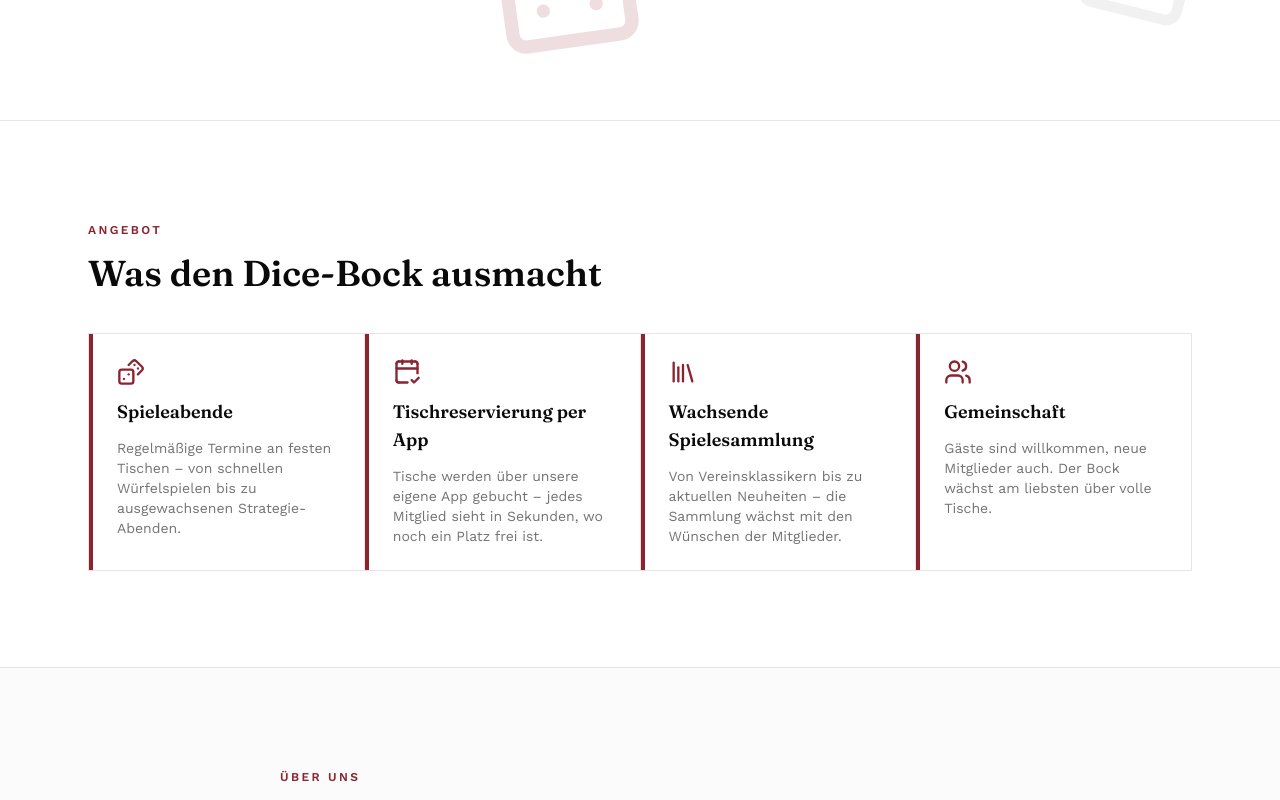
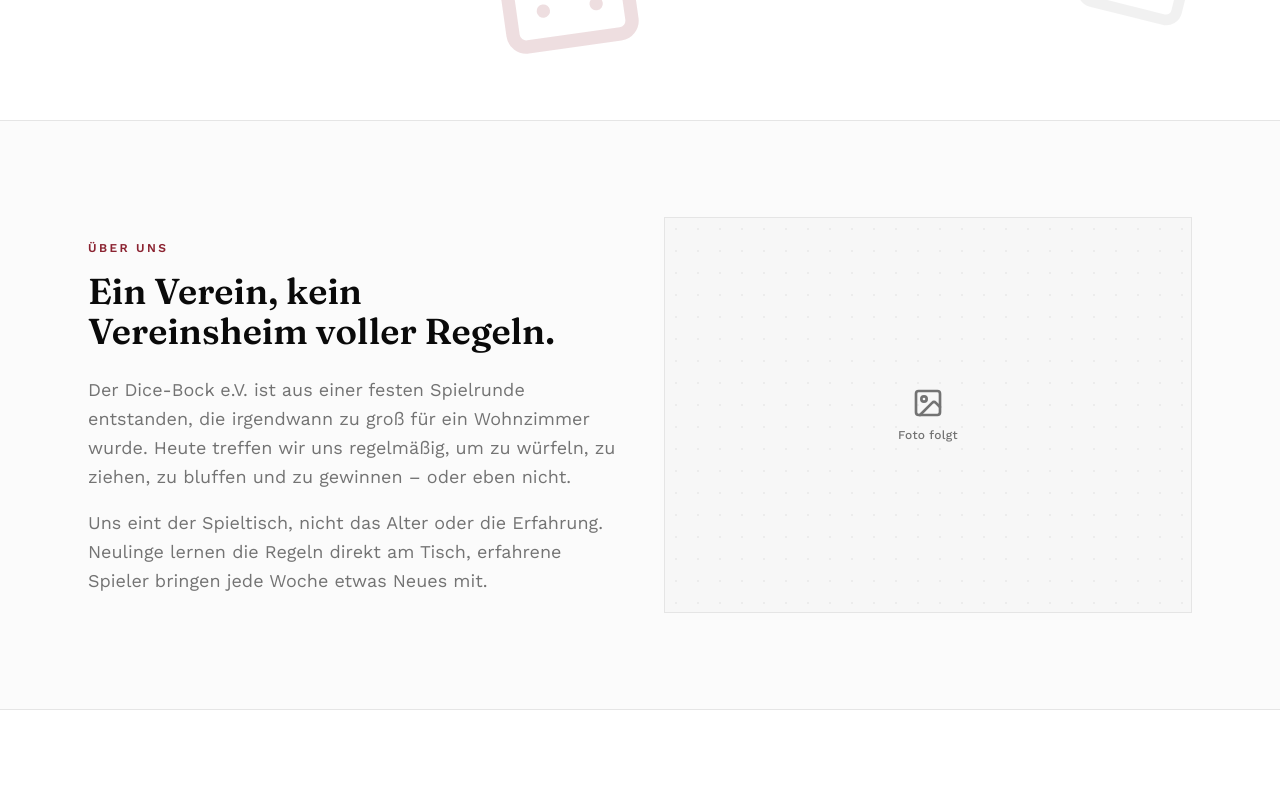
Before and after one commit to qpxv/table-booking, a Next.js app: page / in a window 1280 px wide. Shown: the part 680-1480 px from the top of the page. Built offline with nearby package versions, Linux system fonts and the light colour scheme.

Commit message:
feat: reorder landing sections, add image placeholders
Moves "Über uns" before "Angebot" so the club introduces itself before
pitching what it offers. Adds a reusable ImagePlaceholder component
and uses it in the About and How-it-works sections until real photos
are available.

```diff
--- a/app/page.tsx
+++ b/app/page.tsx
@@ -13,8 +13,8 @@ export default function Home(): JSX.Element {
   return (
     <WebsiteChrome>
       <Hero />
+      <AboutSection />
       <FeaturesSection />
-      <AboutSection />
       <HowItWorksSection />
       <ContactSection />
     </WebsiteChrome>
--- a/components/website/AboutSection.tsx
+++ b/components/website/AboutSection.tsx
@@ -1,10 +1,12 @@
 import type { JSX } from "react";
 import { ABOUT } from "@/lib/website-data";
+import ImagePlaceholder from "@/components/website/ImagePlaceholder";
 
 export default function AboutSection(): JSX.Element {
   return (
     <section id="ueber-uns" className="border-b border-border bg-muted/40">
-      <div className="mx-auto max-w-3xl px-4 py-16 sm:px-6 md:py-24">
+      <div className="mx-auto grid max-w-6xl items-center gap-12 px-4 py-16 sm:px-6 md:grid-cols-2 md:py-24">
+        <div>
           <span className="text-xs font-semibold tracking-[0.2em] text-secondary uppercase">
             {ABOUT.eyebrow}
           </span>
@@ -17,6 +19,9 @@ export default function AboutSection(): JSX.Element {
             ))}
           </div>
         </div>
+
+        <ImagePlaceholder label="Foto folgt" className="aspect-4/3" />
+      </div>
     </section>
   );
 }
--- a/components/website/HowItWorksSection.tsx
+++ b/components/website/HowItWorksSection.tsx
@@ -1,5 +1,6 @@
 import type { JSX } from "react";
 import { HOW_IT_WORKS } from "@/lib/website-data";
+import ImagePlaceholder from "@/components/website/ImagePlaceholder";
 
 export default function HowItWorksSection(): JSX.Element {
   return (
@@ -11,6 +12,8 @@ export default function HowItWorksSection(): JSX.Element {
         <h2 className="mt-3 max-w-xl text-balance font-heading text-3xl font-semibold text-foreground sm:text-4xl">
           {HOW_IT_WORKS.heading}
         </h2>
+
+        <ImagePlaceholder label="Impressionen vom Spieleabend" className="mt-10 aspect-21/9" />
 
         <ol className="mt-10 grid gap-6 sm:grid-cols-3">
           {HOW_IT_WORKS.steps.map((step) => (
--- /dev/null
+++ b/components/website/ImagePlaceholder.tsx
@@ -0,0 +1,31 @@
+import type { JSX } from "react";
+import { ImageIcon } from "lucide-react";
+import { cn } from "@/lib/utils";
+
+interface ImagePlaceholderProps {
+  label: string;
+  className?: string;
+}
+
+export default function ImagePlaceholder({ label, className }: ImagePlaceholderProps): JSX.Element {
+  return (
+    <div
+      className={cn(
+        "relative flex items-center justify-center overflow-hidden border border-border bg-muted/60",
+        className
+      )}
+    >
+      <div
+        className="absolute inset-0 text-muted-foreground opacity-[0.08]"
+        style={{
+          backgroundImage: "radial-gradient(currentColor 1.5px, transparent 1.5px)",
+          backgroundSize: "22px 22px",
+        }}
+      />
+      <div className="relative flex flex-col items-center gap-2 text-muted-foreground">
+        <ImageIcon className="size-8" />
+        <span className="text-xs font-medium tracking-wide">{label}</span>
+      </div>
+    </div>
+  );
+}
```
Lines whose indentation alone changed are shown as unchanged.
